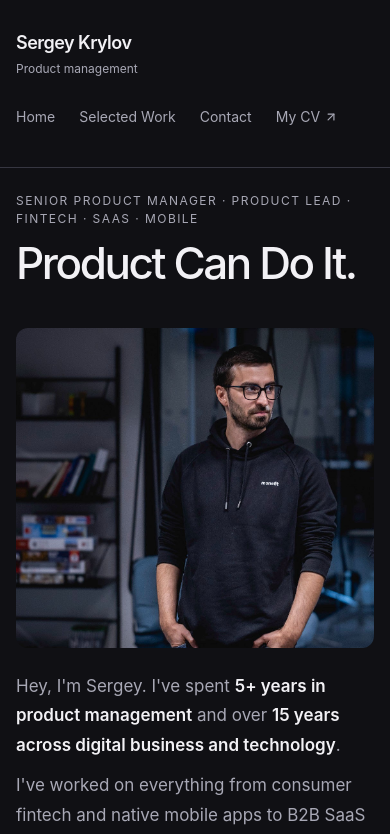
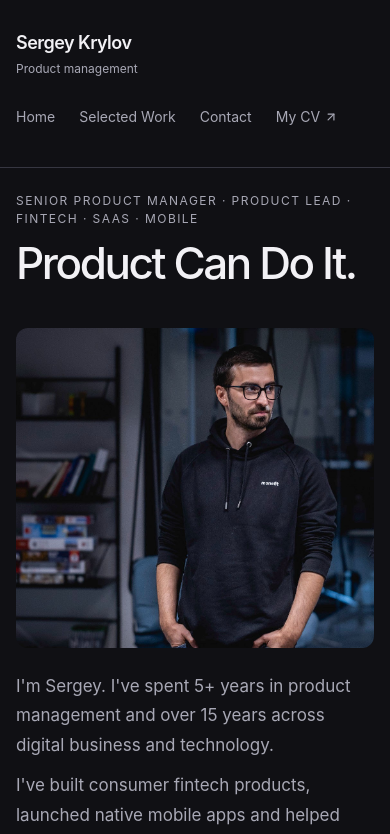
Before and after one commit to skrylov/portfolio_website, a React (Vite) app: page / in a window 390 px wide. Shown: the top 834 px of the page. Built offline with nearby package versions, Linux system fonts and the light colour scheme.

Commit message:
Shorten homepage hero and render original About section (#25)

```diff
--- /dev/null
+++ b/src/components/About.tsx
@@ -0,0 +1,30 @@
+import { aboutContent as about } from '../content/homepageContent'
+import { Section } from './Primitives'
+
+export default function About() {
+  return (
+    <Section
+      id="about"
+      aria-labelledby="about-heading"
+      className="homepage-about"
+    >
+      <h2 id="about-heading">{about.heading}</h2>
+      <div className="about-layout">
+        <div className="about-copy">
+          {about.paragraphs.map((text) => (
+            <p key={text}>{text}</p>
+          ))}
+        </div>
+        <img
+          className="about-photo"
+          src={import.meta.env.BASE_URL + about.photo.publicPath}
+          alt={about.photo.alt}
+          width={about.photo.width}
+          height={about.photo.height}
+          loading="lazy"
+          decoding="async"
+        />
+      </div>
+    </Section>
+  )
+}
--- /dev/null
+++ b/src/content/homepage/hero-introduction.json
@@ -0,0 +1,4 @@
+[
+  "I'm Sergey. I've spent 5+ years in product management and over 15 years across digital business and technology.",
+  "I've built consumer fintech products, launched native mobile apps and helped turn an early-stage idea into a working B2B platform."
+]
--- a/src/content/homepageContent.ts
+++ b/src/content/homepageContent.ts
@@ -1,8 +1,9 @@
 import homepage from './homepage.json'
 import media from './media.json'
+import heroIntroduction from './homepage/hero-introduction.json'
 
 const files = import.meta.glob(
-  ['./homepage/hero.md', './homepage/metrics.md'],
+  ['./homepage/hero.md', './homepage/metrics.md', './homepage/about.md'],
   {
     query: '?raw',
     import: 'default',
@@ -17,8 +18,7 @@ function section(id: string) {
   return text.replace(/\r\n/g, '\n')
 }
 
-// Only the existing hero/metric export shapes are supported here. This is not
-// a general Notion or case-study renderer. Reject incomplete source extraction.
+// Extract the fields used by the homepage from its known export shapes.
 const hero = section('hero')
 const textColumn = hero.match(
   /<column ratio="60">\n([\s\S]*?)\n<\/column>/,
@@ -27,6 +27,7 @@ if (!textColumn) throw new Error('Expected hero text column')
 const blocks = textColumn.split(/\n\n+/)
 const eyebrow = blocks[0].match(/^<span[^>]*>(.*?)<\/span>$/)?.[1]
 const headline = blocks[1].match(/^# (.+)$/)?.[1]
+const location = blocks.at(-2)
 const links = [...blocks.at(-1)!.matchAll(/\[([^\]]+)\]\(([^)]+)\)/g)].map(
   (match) => ({ label: match[1], href: match[2] }),
 )
@@ -35,6 +36,7 @@ const portrait = media.find((item) => item.source === portraitSource)
 if (
   !eyebrow ||
   !headline ||
+  !location?.startsWith('<b>') ||
   links.length !== 3 ||
   !portrait ||
   portrait.status !== 'migrated'
@@ -44,7 +46,8 @@ if (
 export const heroContent = {
   eyebrow,
   headline,
-  paragraphs: blocks.slice(2, -1),
+  // Issue #11 approved this display override. The original hero remains intact.
+  paragraphs: [...heroIntroduction, location],
   links,
   portrait,
 }
@@ -59,3 +62,20 @@ const metrics = [
 if (!heading || metrics.length !== 4)
   throw new Error('Expected four source metrics')
 export const metricsContent = { heading, metrics }
+
+const about = section('about')
+const aboutHeading = about.match(/^## (.+)$/m)?.[1]
+const [aboutText, aboutImage] = [
+  ...about.matchAll(/<column ratio="[^"]+">\n([\s\S]*?)\n<\/column>/g),
+].map((match) => match[1])
+const aboutImageSource = aboutImage?.match(/<image source="([^"]+)"/)?.[1]
+const aboutPhoto = media.find((item) => item.source === aboutImageSource)
+
+if (!aboutHeading || !aboutText || aboutPhoto?.status !== 'migrated')
+  throw new Error('Incomplete About source')
+
+export const aboutContent = {
+  heading: aboutHeading,
+  paragraphs: aboutText.split(/\n\n+/),
+  photo: aboutPhoto,
+}
--- a/src/pages/HomePage.tsx
+++ b/src/pages/HomePage.tsx
@@ -3,6 +3,7 @@ import InlineContent from '../components/InlineContent'
 import { heroContent as hero, metricsContent } from '../content/homepageContent'
 import { ArrowUpRight } from 'lucide-react'
 import SelectedWork from '../components/SelectedWork'
+import About from '../components/About'
 
 export default function HomePage() {
   return (
@@ -62,6 +63,7 @@ export default function HomePage() {
         </div>
       </Section>
       <SelectedWork />
+      <About />
     </>
   )
 }
--- a/src/styles.css
+++ b/src/styles.css
@@ -118,6 +118,7 @@
   .portfolio-hero {
     display: grid;
     grid-template-columns: minmax(0, 1.85fr) minmax(0, 1fr);
+    grid-template-rows: max-content max-content 1fr;
     grid-template-areas: 'title portrait' 'intro portrait' 'actions portrait';
     column-gap: clamp(2rem, 5vw, 4rem);
     align-items: start;
@@ -186,6 +187,32 @@
     margin-bottom: 0;
     max-width: 48ch;
   }
+  .homepage-about h2 {
+    margin-bottom: clamp(1.5rem, 4vw, 2.5rem);
+  }
+  .about-layout {
+    display: grid;
+    grid-template-columns: minmax(0, 1.15fr) minmax(0, 1fr);
+    align-items: start;
+    gap: clamp(1.75rem, 5vw, 4rem);
+  }
+  .about-copy {
+    max-width: 65ch;
+  }
+  .about-copy p + p {
+    margin-top: 1rem;
+  }
+  .about-photo {
+    width: 100%;
+    max-width: 36rem;
+    height: auto;
+    border-radius: var(--radius-card);
+  }
+  @media (max-width: 48rem) {
+    .about-layout {
+      grid-template-columns: 1fr;
+    }
+  }
   @media (max-width: 60rem) {
     .portfolio-hero {
       grid-template-columns: minmax(0, 1.5fr) minmax(0, 1fr);
@@ -195,6 +222,7 @@
   @media (max-width: 44rem) {
     .portfolio-hero {
       grid-template-columns: 1fr;
+      grid-template-rows: none;
       grid-template-areas: 'title' 'portrait' 'intro' 'actions';
       row-gap: 1.5rem;
     }
```
Also changed, not shown: 4 other files (tests, documents, lock files or other folders).
